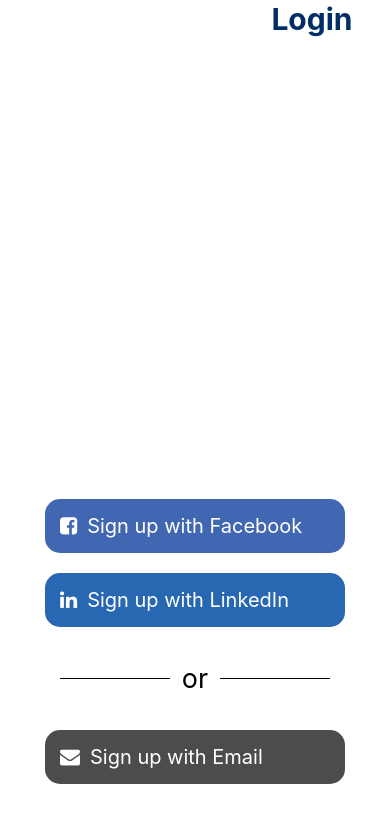
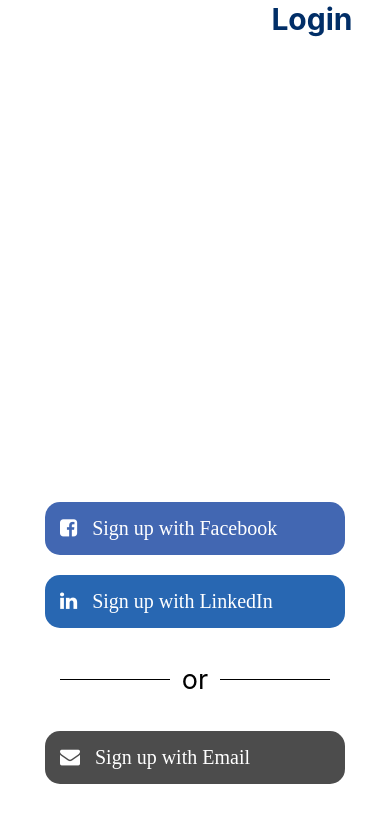
Before and after one commit to AfterHours/Application, a React Native app: screen / in a window 390 px wide. Shown: the top 822 px of the page. Built offline with nearby package versions, Linux system fonts and the light colour scheme.

Commit message:
seperate text and icons hack

```diff
--- a/App.js
+++ b/App.js
@@ -25,24 +25,25 @@
   css: Object,
   text: string,
   platform: string,
-  type: string,
   accessibilityLabel: string,
   onPress: () => void,
 }) {
   return (
     <>
-      <Icon.Button
+      <Icon
+        size={20}
+        color="#FFF"
         name={props.platform}
         style={[styles.buttonStyles, props.css]}
         onPress={props.onPress}
-        backgroundColor=" rgba(0, 122, 255, 0)">
+        backgroundColor="white">
         {/*Background color set to invisible cause if not default is blue*/}
         <Text
           style={styles.buttonText}
           accessibilityLabel={props.accessibilityLabel}>
-          {props.text}
+          {'   ' + props.text}
         </Text>
-      </Icon.Button>
+      </Icon>
     </>
   );
 }
```
